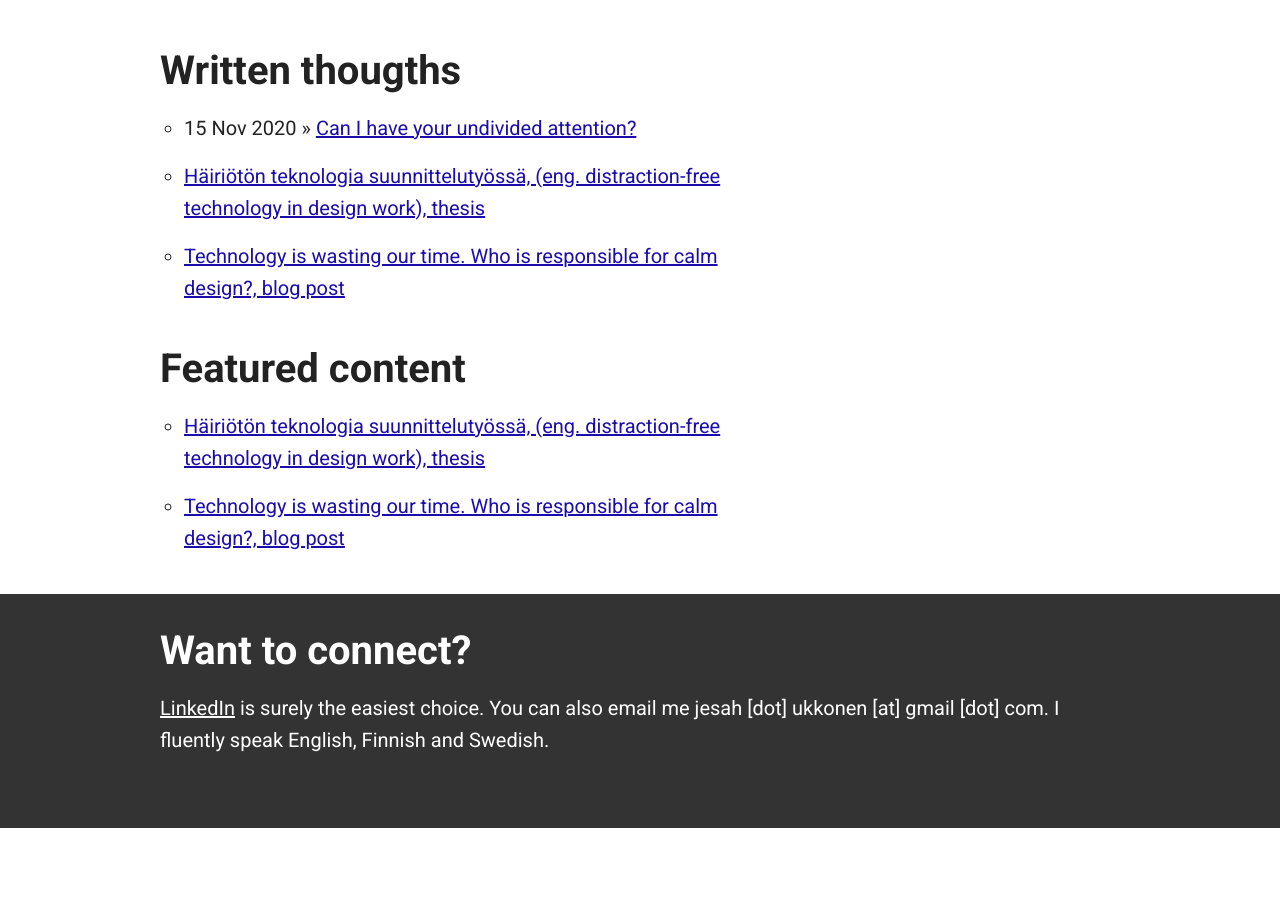
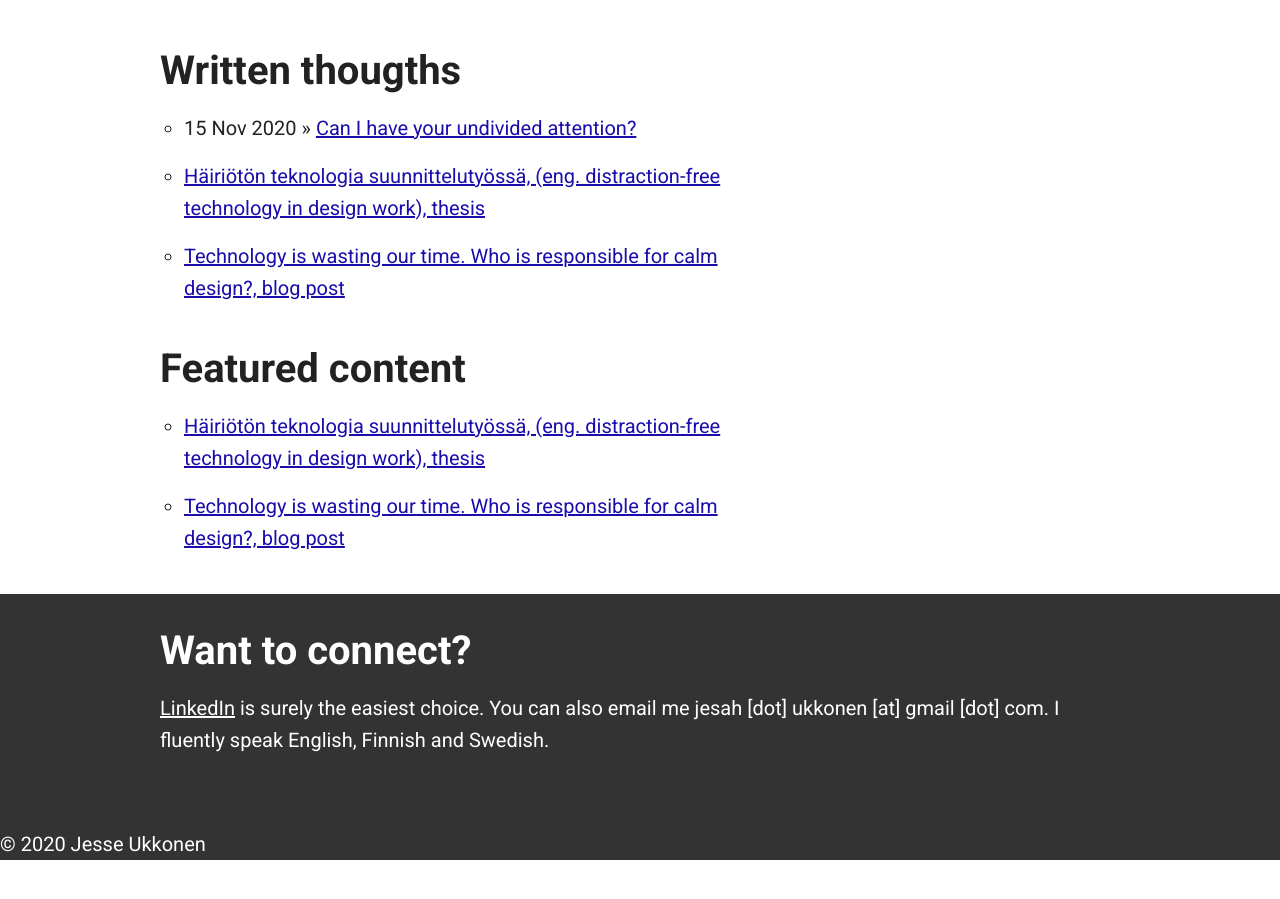
Before and after one commit to jesseu/jesseu.github.io, a Jekyll site: the page built from index.html, in a window 1280 px wide and 900 px high, scrolled down 1521 px. Built offline with Jekyll 4.4.1, drawn with Linux system fonts in a browser that asks for light colours; before the commit the page ends 2349 px from its top, so only the background shows below that.

Commit message:
Update default.html

```diff
--- a/_layouts/default.html
+++ b/_layouts/default.html
@@ -39,6 +39,10 @@
         <h2><a id="connect"></a>Want to connect?</h2>
         <p><a class="link-dark-bg" href="https://www.linkedin.com/in/jesseukkonen/" target="_blank">LinkedIn</a> is surely the easiest choice. You can also email me jesah [dot] ukkonen [at] gmail [dot] com. I fluently speak English, Finnish and Swedish.</p>
       </div>
+
+      <p>©
+        <script type="text/javascript">document.write(new Date().getFullYear());
+           </script> Jesse Ukkonen</p>
     </footer>
 
    </body>
```
